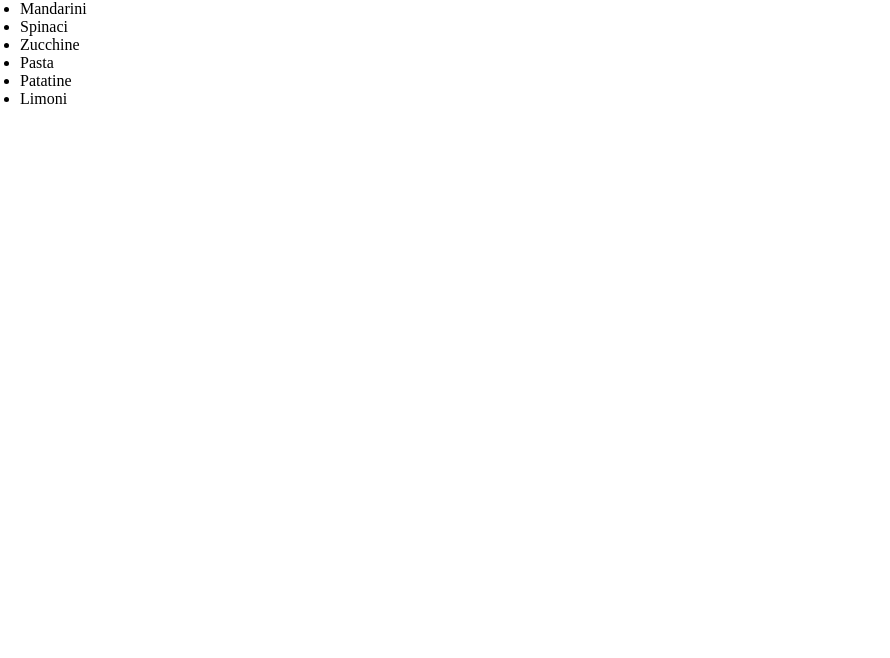
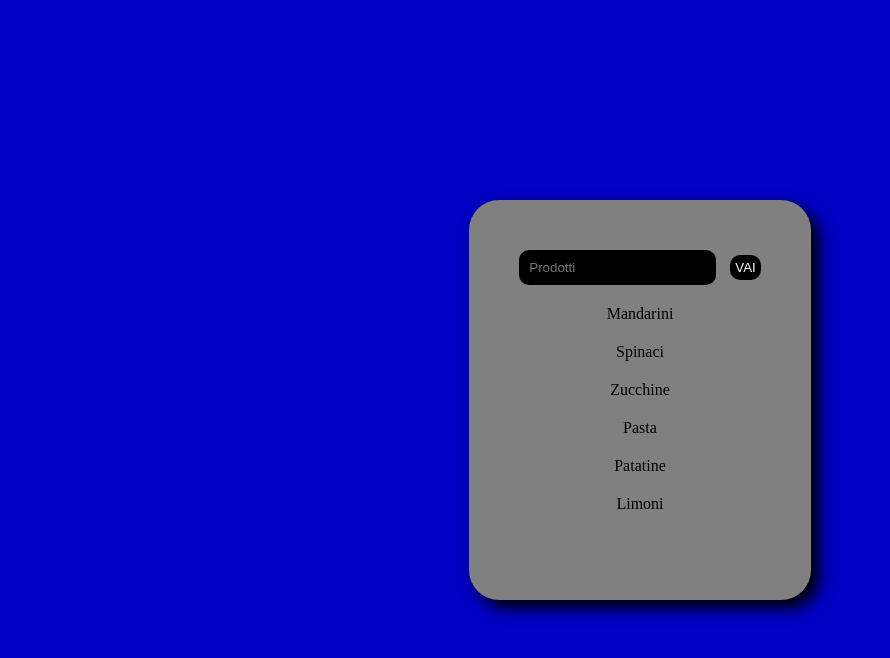
Before and after one commit to Emanuele-Colaci/js-lista-spesa, a plain HTML site: page index.html in a window 1280 px wide. Shown: the whole page, without its empty margins (0-890 px from the left). Drawn offline with Linux system fonts and the light colour scheme.

Commit message:
fatto un mio bonus

```diff
--- a/css/style.css
+++ b/css/style.css
@@ -5,5 +5,43 @@
 }
 
 body{
-    margin-left: 20px;
+    height: 100vh;
+    display: flex;
+    justify-content: center;
+    align-items: center;
+    flex-direction: column;
+    background-color: rgb(1, 1, 196);
 }
+
+.container{
+    background-color: grey;
+    height: 400px;
+    padding: 50px;
+    border-radius: 30px;
+    box-shadow: 8px 8px 1rem black;
+    overflow: auto;
+}
+
+input{
+    padding: 10px;
+    margin-right: 10px;
+    background-color: black;
+    color: #fff;
+    border: none;
+    border-radius: 10px;
+}
+
+button{
+    padding: 5px;
+    border: none;
+    border-radius: 10px;
+    background-color: black;
+    color: #fff;
+}
+
+li{
+    margin: 20px 0 10px 0;
+    text-align: center;
+    list-style-type: none;
+    cursor: pointer;
+}
--- a/index.html
+++ b/index.html
@@ -9,8 +9,12 @@
         <title>js-lista-spesa</title>
     </head>
     <body>
-        <ul id="list">
+        <div class="container">
+            <input type="text" id="input-text" placeholder="Prodotti">
+            <button id="my-button">VAI</button>
+            <ul id="list">
 
-        </ul>
+            </ul>
+        </div>
     </body>
 </html>
--- a/js/index.js
+++ b/js/index.js
@@ -9,13 +9,23 @@ let list = [
 ]
 
 const stampa = document.getElementById('list');
+let myButton = document.getElementById("my-button");
+let inputText = document.getElementById("input-text");
+
 let i = 0;
 
 //Ciclo while
 while(i < list.length){
-    let lista = list[i]
-    let list_stampa = document.createElement('li')
-    stampa.append(list_stampa)
-    list_stampa.innerHTML = lista
+    let lista = list[i];
+    let list_stampa = document.createElement('li');
+    stampa.append(list_stampa);
+    list_stampa.innerHTML = lista;
     i++;
 }
+
+myButton.addEventListener('click', function(){
+    let testo = inputText.value;
+    let list_stampa = document.createElement('li');
+    stampa.append(list_stampa);
+    list_stampa.innerHTML = testo;
+})
```
